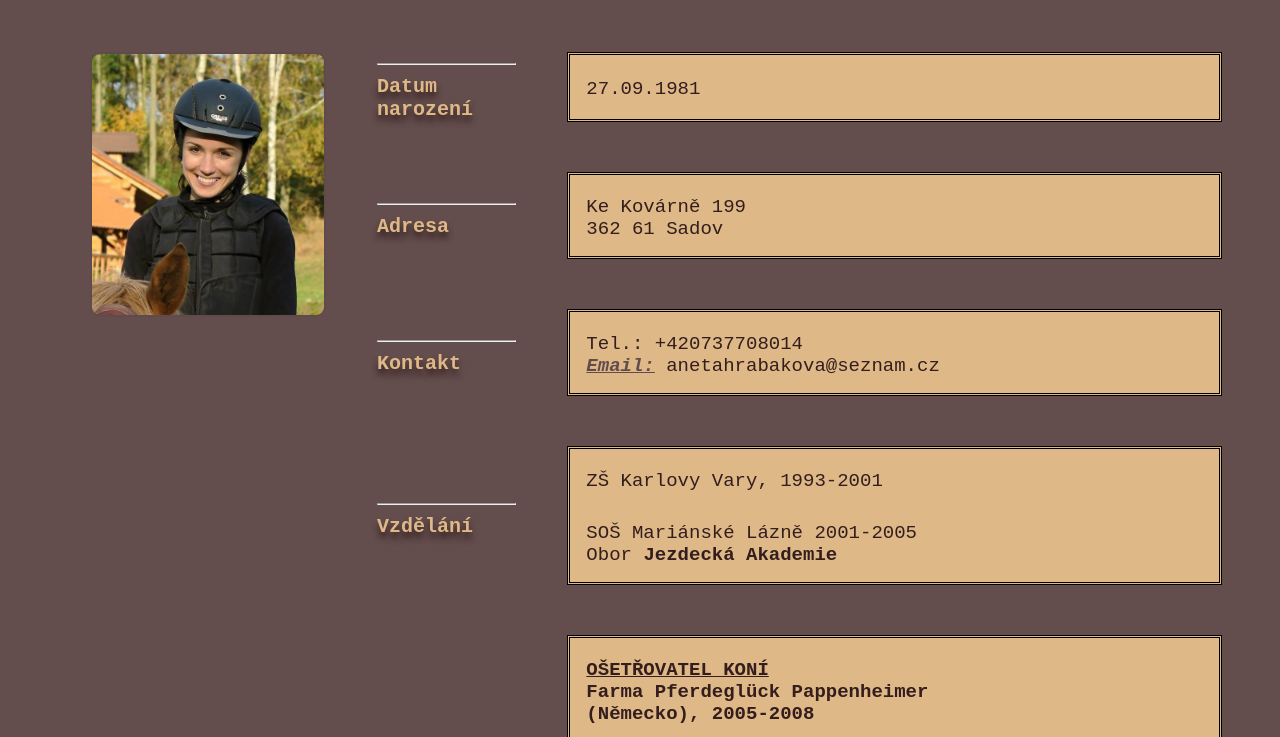
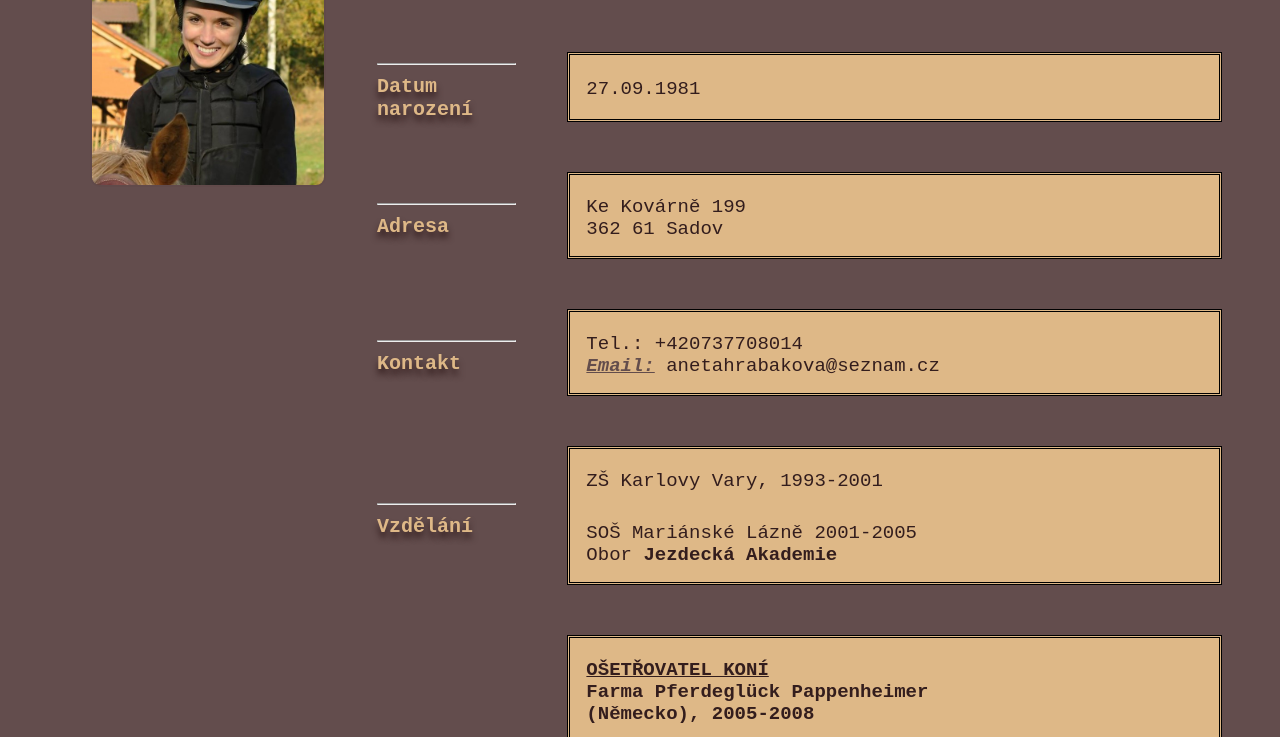
Before and after one commit to AnetaHrabakova/Zivotopis, a plain HTML site: page index.html in a window 1280 px wide. Shown: the part 227-964 px from the top of the page. Drawn offline with Linux system fonts and the light colour scheme.

Commit message:
posunuti obrazku

```diff
--- a/style.css
+++ b/style.css
@@ -61,6 +61,8 @@ img {
     margin-left: 40px;
     margin-top: 50px;
     float: left;
+    position: relative;
+    bottom: 130px;
 }
 
 th {
```
